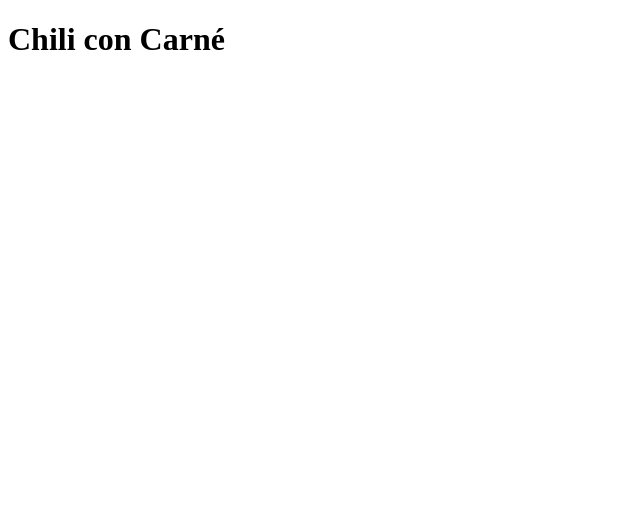
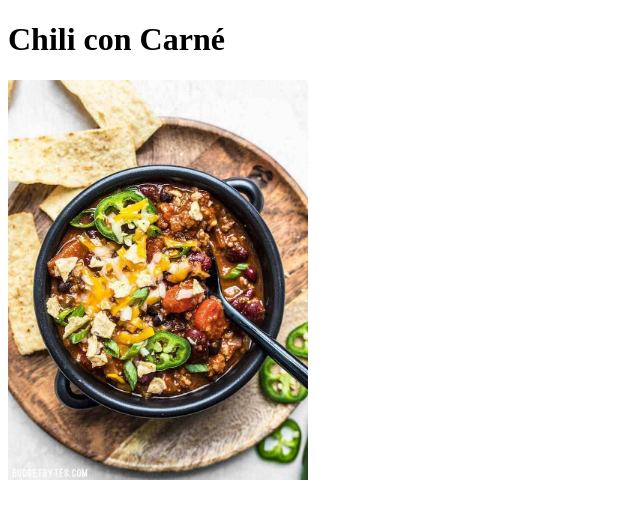
Before and after one commit to timolsen96/odin-recipes, a plain HTML site: page recipes/chili-con-carne.html in a window 1280 px wide. Shown: the whole page, without its empty margins (0-640 px from the left). Drawn offline with Linux system fonts and the light colour scheme.

Commit message:
Add image of chili con carne to the page

```diff
--- a/recipes/chili-con-carne.html
+++ b/recipes/chili-con-carne.html
@@ -6,5 +6,6 @@
 </head>
 <body>
     <h1>Chili con Carné</h1>
+    <img src="./images/chili-con-carne.jpeg" width="300" height="400">
 </body>
 </html>
```
